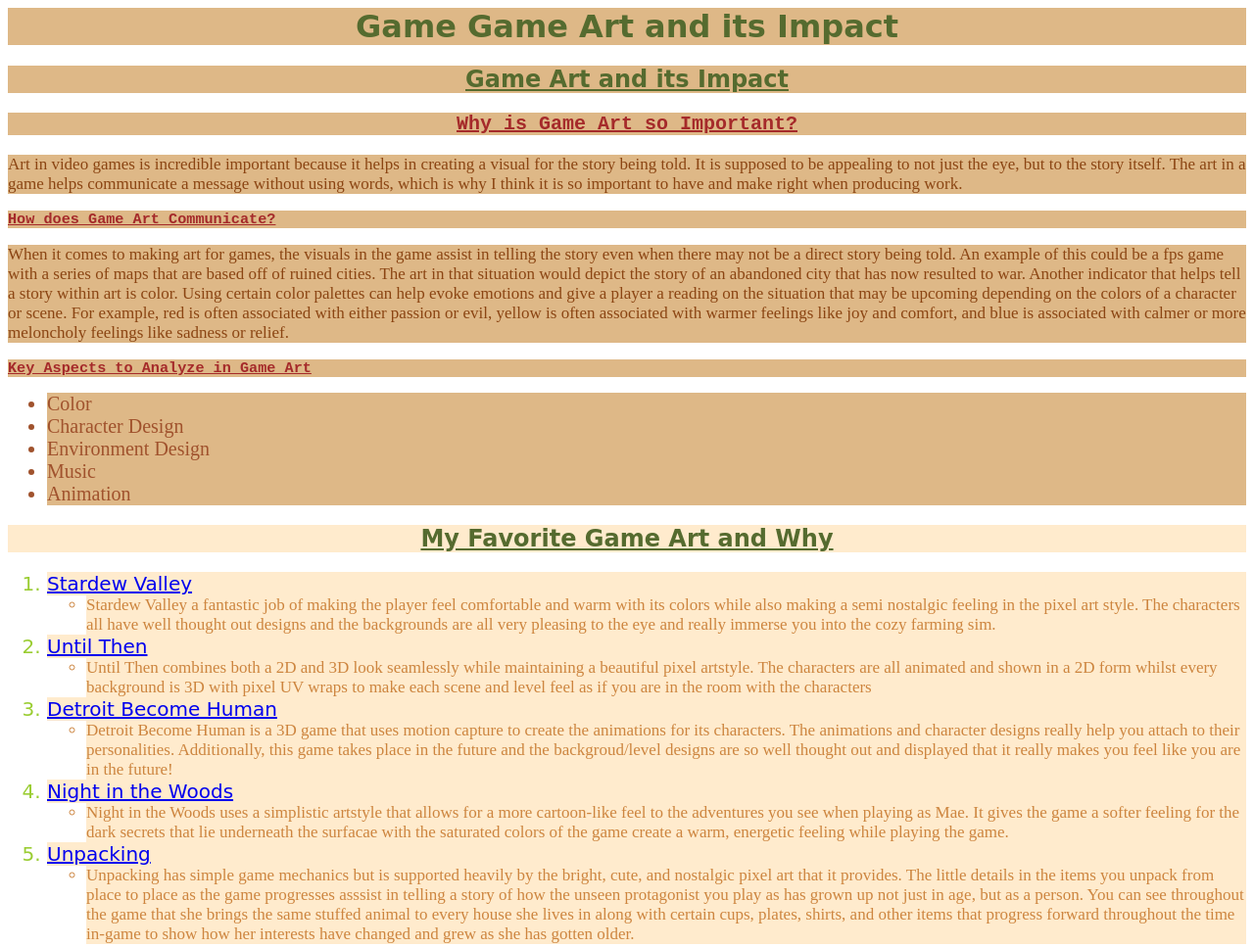
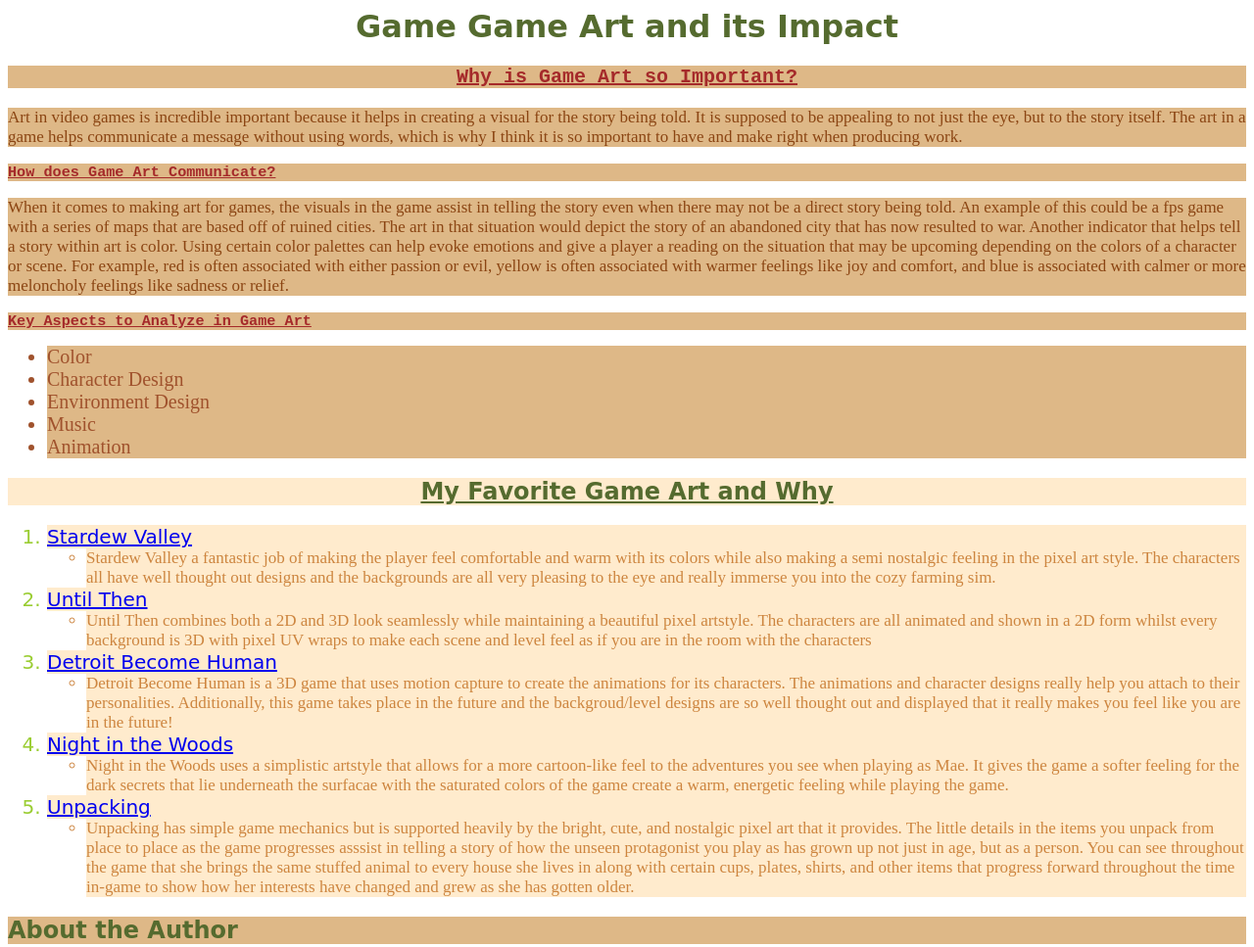
Before and after one commit to ZeroClouds/ZeroClouds.github.io, a plain HTML site: page index.html in a window 1280 px wide. Shown: the top 967 px of the page at 98% size. Drawn offline with Linux system fonts and the light colour scheme.

Commit message:
Update index.html
testing

```diff
--- a/index.html
+++ b/index.html
@@ -1,10 +1,9 @@
 <html>
-  <head>
-    <h1 style="color:darkolivegreen;font-family:cursive;background-color:burlywood;text-align:center;">Game Game Art and its Impact</h1>
+  <head style="background-color:burlywood;">
+    <h1 style="color:darkolivegreen;font-family:cursive;text-align:center;">Game Game Art and its Impact</h1>
   </head>
 
   <body>
-    <h2 style="color:darkolivegreen;font-family:cursive;background-color:burlywood;text-align:center;"><u>Game Art and its Impact</u></h2>
     <h3 style="color:brown;font-family:monospace;background-color:burlywood;font-size:20px;text-align:center;"><u>Why is Game Art so Important?</u></h3>
     <p style="color:saddlebrown;font-family:serif;background-color:burlywood;font-size:17px;">Art in video games is incredible important because it helps in creating a visual for the story being told. It is supposed to be appealing to not just the eye, but to the story itself. The art in a game helps communicate a message without using words, which is why I think it is so important to have and make right when producing work.</p>
     <h3 style="color:brown;font-family:monospace;background-color:burlywood;"font-size:20px;text-align:center;><u>How does Game Art Communicate?</u></h3>
```
